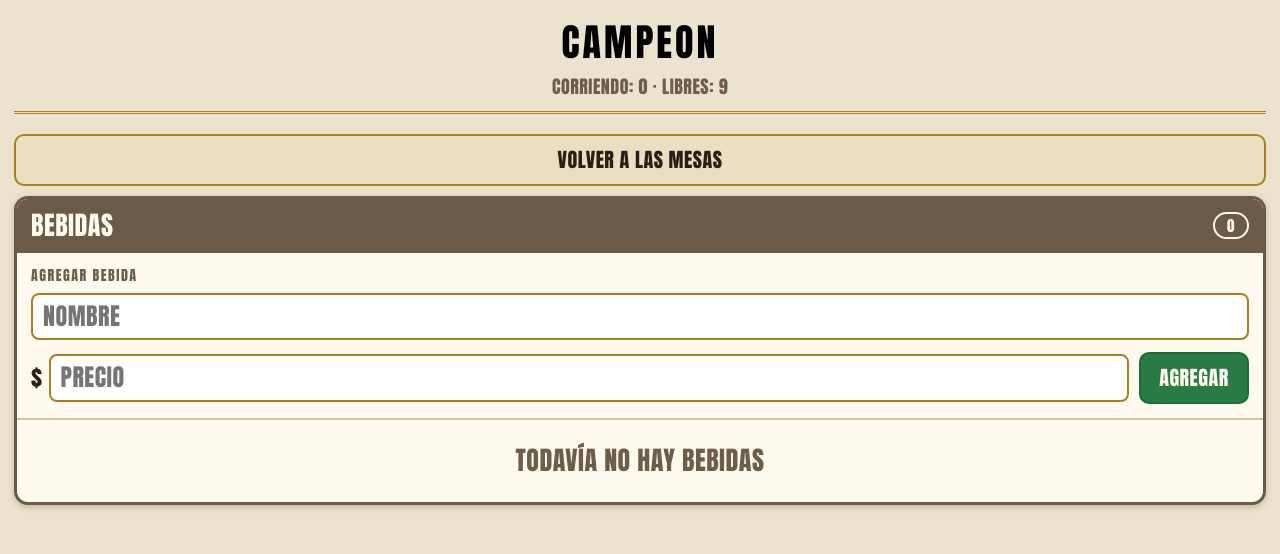
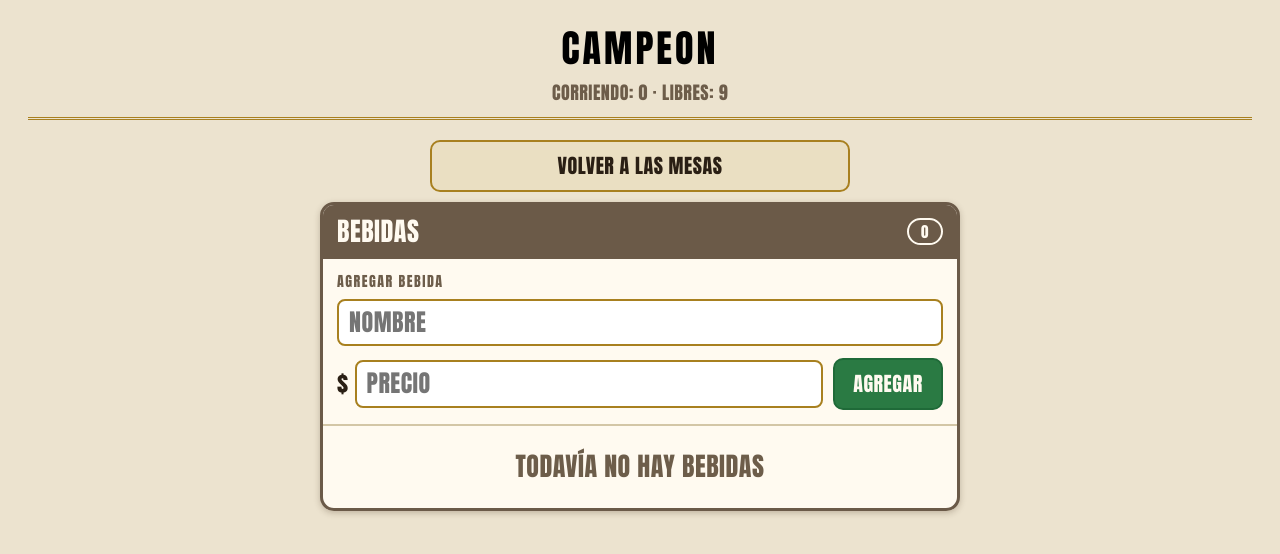
Before and after one commit to tommycrrz/campeon-pool, a plain HTML site: page index.html in a window 1280 px wide. Both pictures are taken after a click on the button "ADMINISTRAR BEBIDAS". Drawn offline with Linux system fonts and the light colour scheme.

Commit message:
Update index.html

```diff
--- a/index.html
+++ b/index.html
@@ -65,6 +65,15 @@ input[type=number]{width:100%;min-width:0;font-size:24px;font-weight:bold;paddin
 .vacio{text-align:center;font-size:26px;color:var(--suave);padding:30px 0}
 select{flex:1;min-width:0;font:inherit;text-transform:uppercase;letter-spacing:inherit;font-size:20px;min-height:52px;padding:6px 10px;border:2px solid var(--bronce);border-radius:8px;background:#fff;color:var(--tinta)}
 input[type=text]{width:100%;min-width:0;font-size:24px;padding:6px 10px;border:2px solid var(--bronce);border-radius:8px;background:#fff;color:var(--tinta)}
+@media (min-width:700px){
+body{max-width:1500px;margin:0 auto;padding:20px 28px}
+#mesas{display:grid;grid-template-columns:repeat(2,1fr);gap:22px;align-items:start}
+#mesas>.mesa{margin-bottom:0}
+#mesas>.vacio{grid-column:1/-1}
+#mesas>.mesa:only-child{grid-column:1/-1;width:100%;max-width:640px;justify-self:center}
+#adm,#reg{display:block;max-width:420px;margin-left:auto!important;margin-right:auto!important}
+}
+@media (min-width:1100px){#mesas{grid-template-columns:repeat(3,1fr)}}
 </style>
 </head>
 <body>
```
